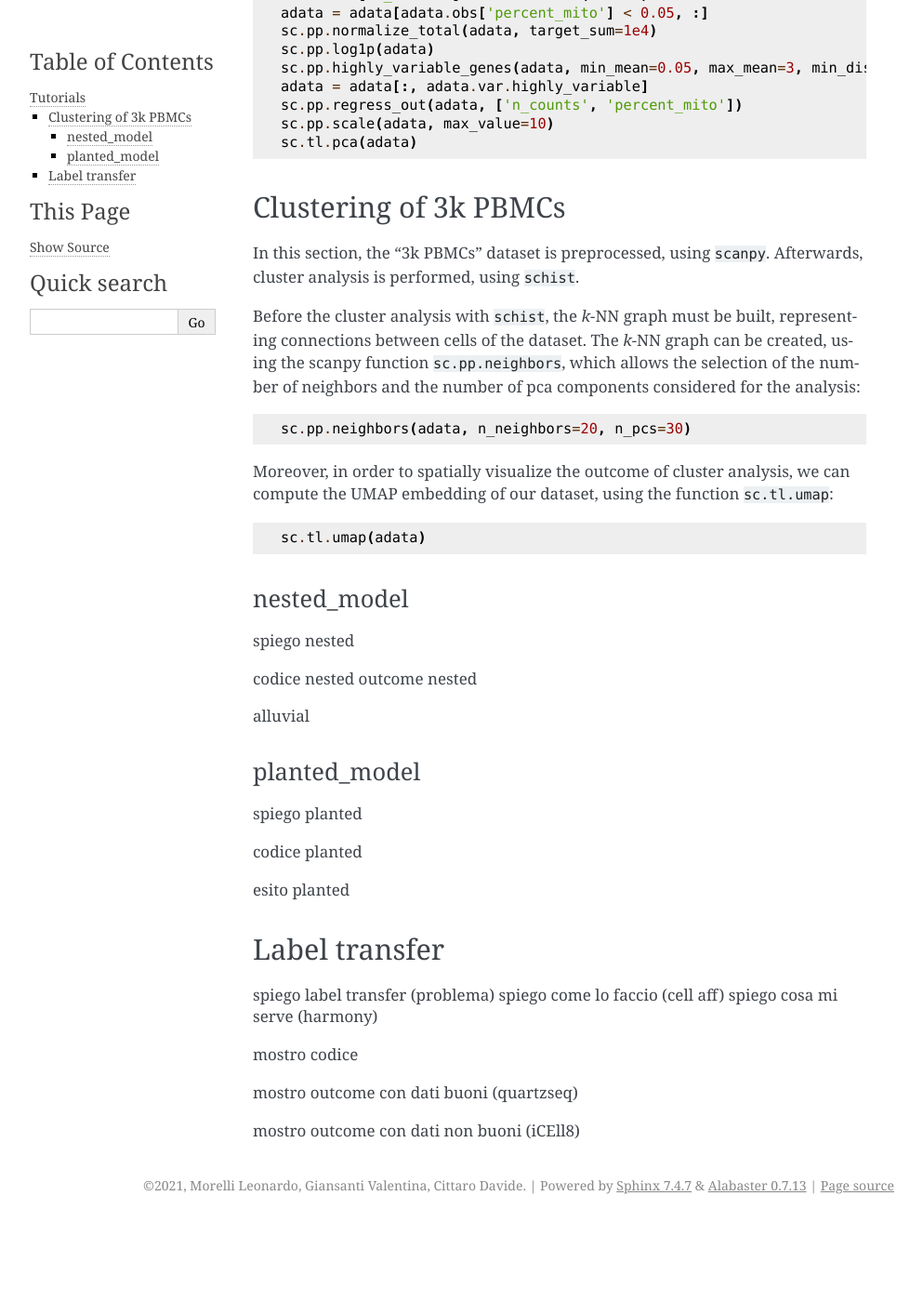
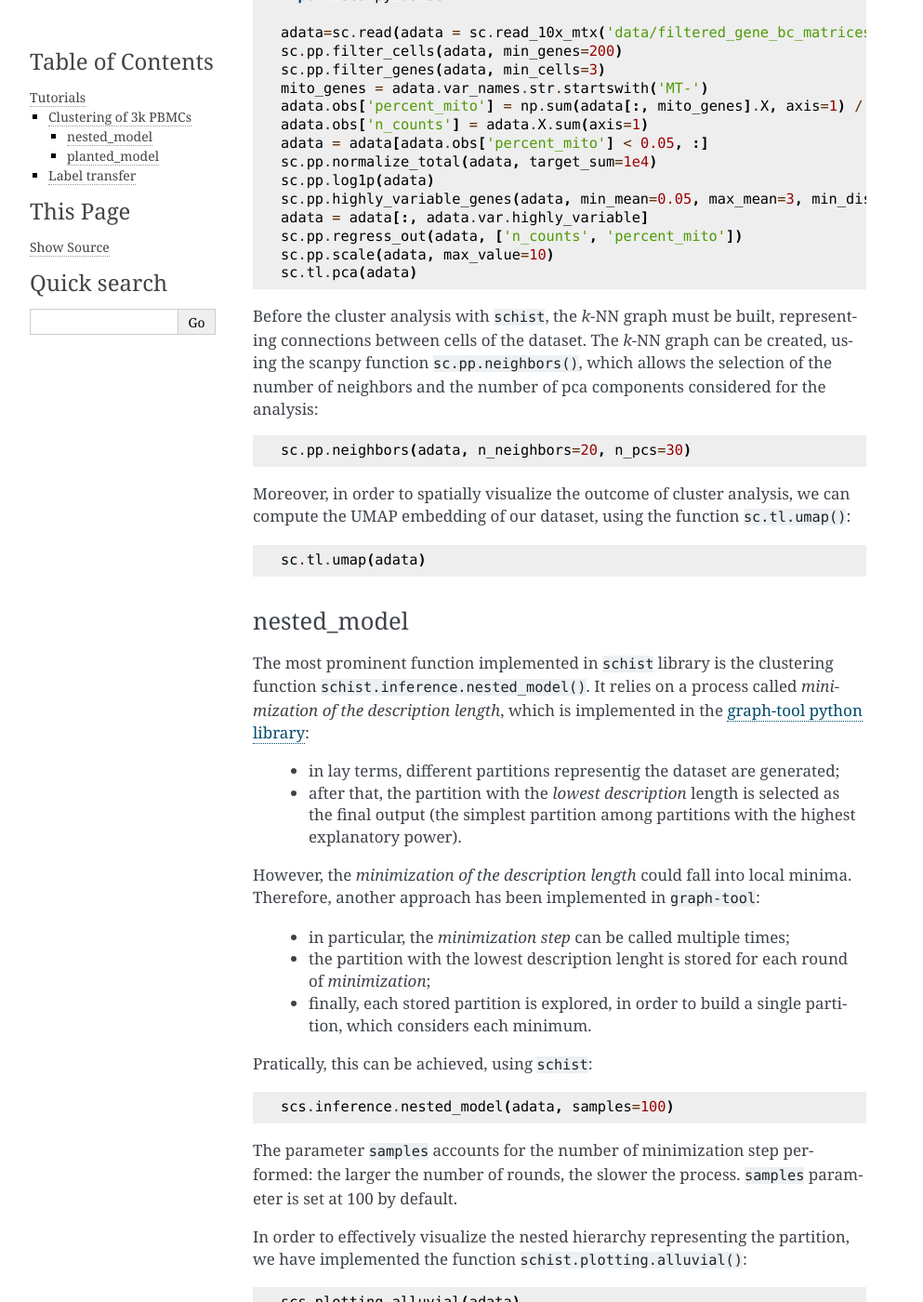
Before and after one commit to dawe/schist, a Sphinx documentation site: the page built from docs/source/tutorials.rst, in a window 1280 px wide and 1400 px high, scrolled down 537 px. Shown: the whole window at 93% size, without its empty margins (148-1141 px from the left). Built offline with Sphinx 7.4.7, drawn with Linux system fonts in a browser that asks for light colours; before the commit the page ends 1851 px from its top, so only the background shows below that; some of the changed text lies outside the part shown.

Commit message:
added images and nested model to clustering tutorial

```diff
--- a/docs/source/tutorials.rst
+++ b/docs/source/tutorials.rst
@@ -7,7 +7,13 @@
 
 In ored to perform cluster analysis on single cell data, count matrices must be previously prepared for the analysis. For a brief and effective example of single cell RNA sequencing (scRNA-seq) data processing, check the `Scanpy tutorial of 3k PBMCs <https://scanpy-tutorials.readthedocs.io/en/latest/pbmc3k.html>`_.
 
-The first step necessary to perform cluste analyses with ``schist`` is to import the library::
+----------------------
+Clustering of 3k PBMCs
+----------------------
+
+In this section, the "3k PBMCs" dataset is preprocessed, using ``scanpy``. Afterwards, cluster analysis is performed, using ``schist``.
+
+The first step necessary to perform cluster analyses with ``schist`` is to import the library::
 
     import schist as scs
 
@@ -30,33 +36,60 @@
     sc.pp.scale(adata, max_value=10)
     sc.tl.pca(adata)
 
-----------------------
-Clustering of 3k PBMCs
-----------------------
-
-In this section, the "3k PBMCs" dataset is preprocessed, using ``scanpy``. Afterwards, cluster analysis is performed, using ``schist``.
-
-Before the cluster analysis with ``schist``, the *k*\-NN graph must be built, representing connections between cells of the dataset. The *k*\-NN graph can be created, using the scanpy function ``sc.pp.neighbors``, which allows the selection of the number of neighbors and the number of pca components considered for the analysis::
+Before the cluster analysis with ``schist``, the *k*\-NN graph must be built, representing connections between cells of the dataset. The *k*\-NN graph can be created, using the scanpy function ``sc.pp.neighbors()``, which allows the selection of the number of neighbors and the number of pca components considered for the analysis::
 
     sc.pp.neighbors(adata, n_neighbors=20, n_pcs=30)
 
-Moreover, in order to spatially visualize the outcome of cluster analysis, we can compute the UMAP embedding of our dataset, using the function ``sc.tl.umap``::
+Moreover, in order to spatially visualize the outcome of cluster analysis, we can compute the UMAP embedding of our dataset, using the function ``sc.tl.umap()``::
 
     sc.tl.umap(adata)
 
 nested_model
 ^^^^^^^^^^^^
 
-spiego nested
+The most prominent function implemented in ``schist`` library is the clustering function ``schist.inference.nested_model()``. It relies on a process called *minimization of the description length*\, which is implemented in the `graph-tool python library <https://graph-tool.skewed.de/>`_:
 
+    - in lay terms, different partitions representig the dataset are generated;
+    - after that, the partition with the *lowest description* length is selected as the final output (the simplest partition among partitions with the highest explanatory power).
 
-codice nested
-outcome nested
+However, the *minimization of the description length* could fall into local minima. Therefore, another approach has been implemented in ``graph-tool``:
 
+    - in particular, the *minimization step* can be called multiple times;
+    - the partition with the lowest description lenght is stored for each round of *minimization*;
+    - finally, each stored partition is explored, in order to build a single partition, which considers each minimum.
 
-alluvial
+Pratically, this can be achieved, using ``schist``::
 
+    scs.inference.nested_model(adata, samples=100)
 
+The parameter ``samples`` accounts for the number of minimization step performed: the larger the number of rounds, the slower the process. ``samples`` parameter is set at 100 by default.
+
+In order to effectively visualize the nested hierarchy representing the partition, we have implemented the function ``schist.plotting.alluvial()``::
+
+    scs.plotting.alluvial(adata)
+
+.. image:: imgs/alluvial_uncut.png
+   :height: 300
+   :width: 300
+   :alt: alluvial_uncut
+
+The hierarchy can be furtherly cut, using the parameters ``level_start`` and ``level_end``::
+
+    scs.plotting.alluvial(adata, level_start=1, level_end=3)
+
+.. image:: imgs/alluvial_cut.png
+   :height: 300
+   :width: 300
+   :alt: alluvial_cut
+
+The final outcome of the function ``schist.inference.nested_model()`` consists of a series of nested levels, stored in ``adata.obs``, with the prefix ``nsbm_level_`` followed by a number, expressing the level of the hierarchy. Each level can be visualized thanks to the ``scanpy`` function ``sc.pl.umap``::
+
+    sc.pl.umap(adata, color=['nsbm_level_0', 'nsbm_level_1', 'nsbm_level_2', 'nsbm_level_3', 'nsbm_level_4'], ncols=2, legend_loc='on data')
+
+.. image:: imgs/nested_model.png
+   :height: 600
+   :width: 400
+   :alt: nested_model
 
 
 planted_model
```
Also changed, not shown: docs/source/imgs/alluvial_cut.png (added), docs/source/imgs/alluvial_uncut.png (added), docs/source/imgs/nested_model.png (added), docs/source/imgs/planted_model.png (added).
